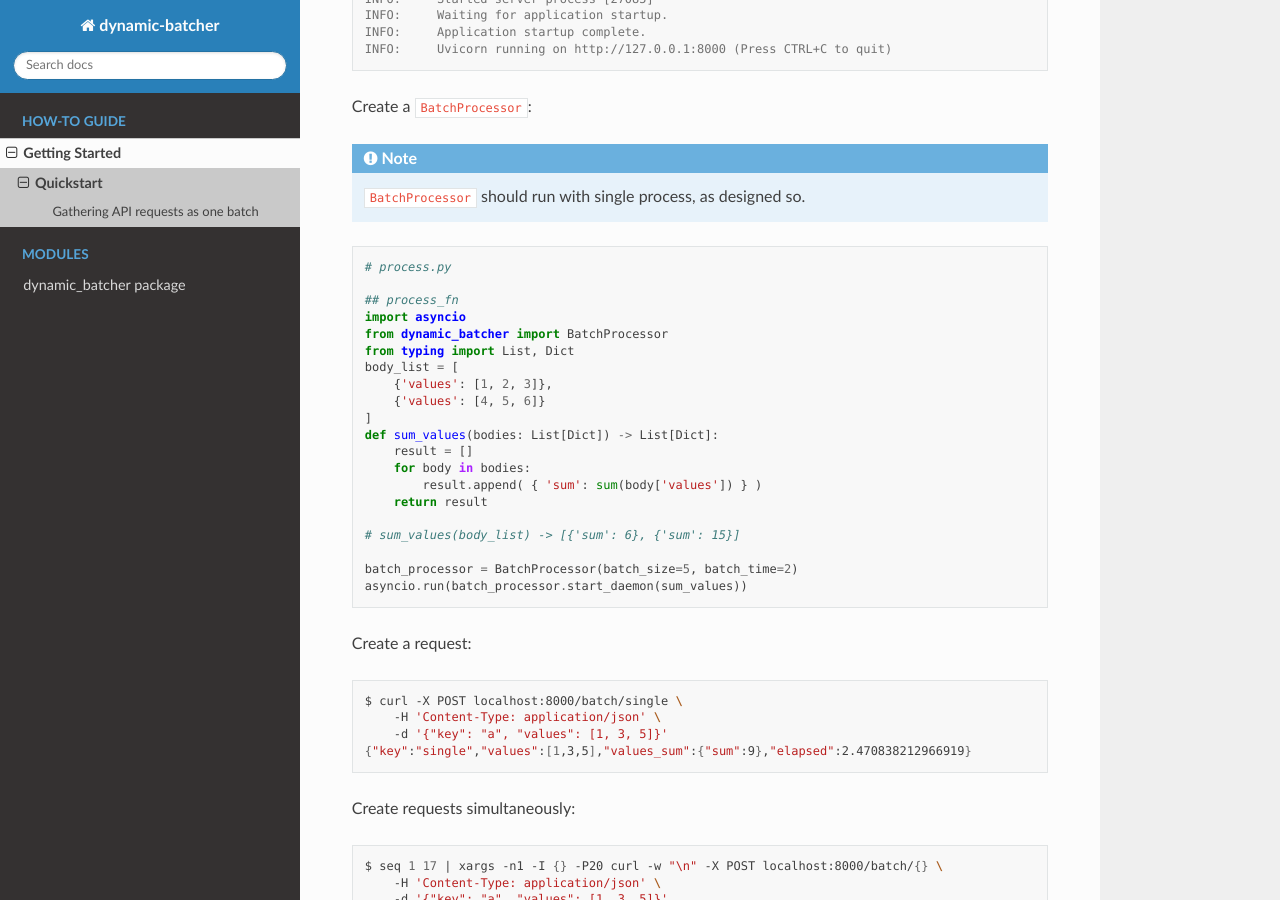
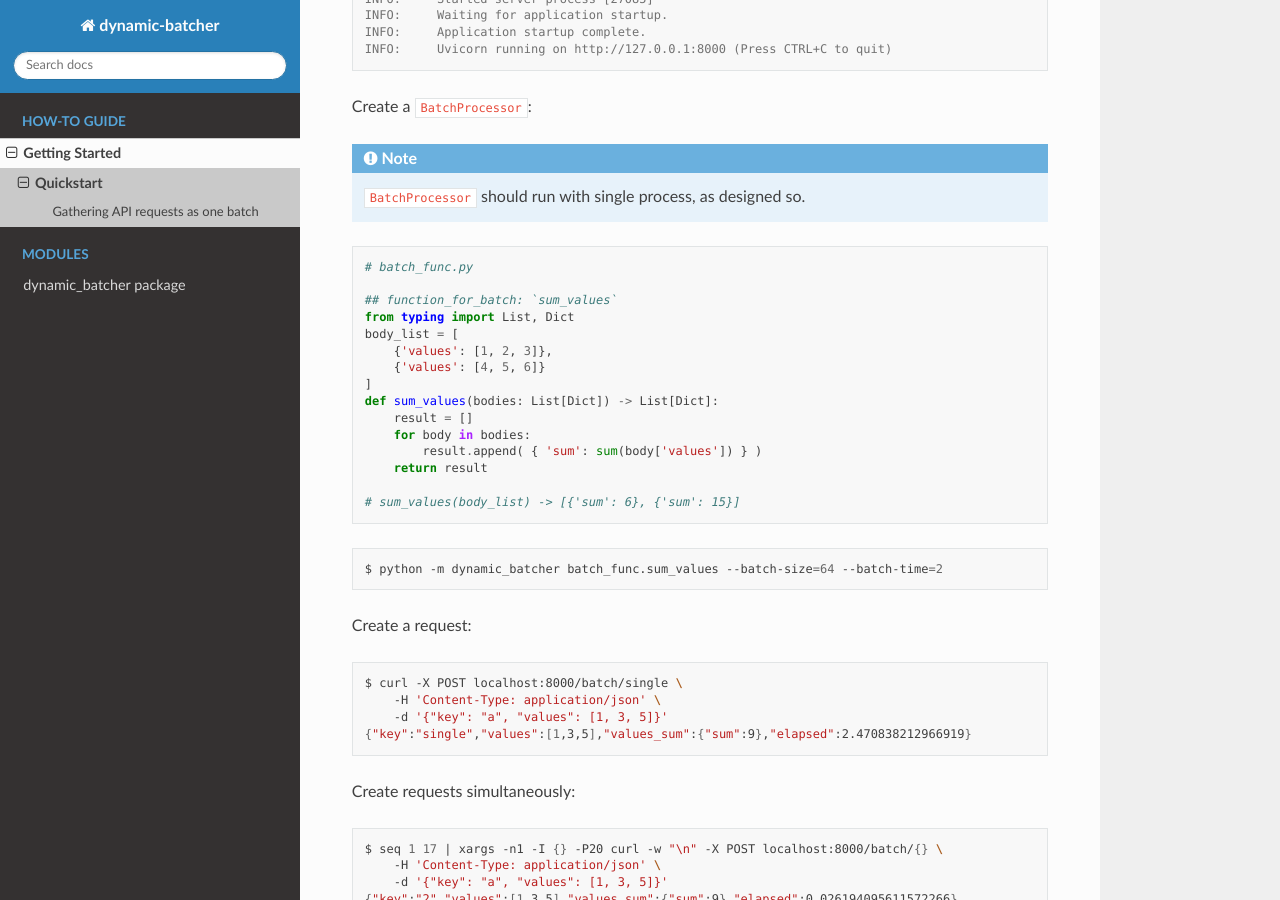
Before and after one commit to pydemia/dynamic-batcher, a Sphinx documentation site: the page built from docs/source/examples-quickstart.rst, in a window 1280 px wide and 900 px high, scrolled down 1388 px. Built offline with Sphinx 7.4.7 and the Read the Docs theme 2.0.0, drawn with Linux system fonts in a browser that asks for light colours; formulas are drawn with MathJax 3.

```diff
--- a/README.rst
+++ b/README.rst
@@ -97,7 +97,7 @@ Run
 
       .. code-block:: bash
 
-        python e2e/batcher/run.py
+        python -m dynamic_batcher e2e.batcher.run.add_1 --batch-size=64 --batch-time=2
 
 * `locust <e2e/locust/>`_
     - RUN:
--- a/docs/source/dynamic_batcher.rst
+++ b/docs/source/dynamic_batcher.rst
@@ -13,5 +13,7 @@ Submodules
    :maxdepth: 5
 
    dynamic_batcher.batcher
+   dynamic_batcher.logger
    dynamic_batcher.redis_engine
    dynamic_batcher.types
+   dynamic_batcher.validate
--- a/docs/source/examples-quickstart.rst
+++ b/docs/source/examples-quickstart.rst
@@ -89,11 +89,9 @@ Create a ``BatchProcessor``:
 
 ::
 
-    # process.py
+    # batch_func.py
 
-    ## process_fn
-    import asyncio
-    from dynamic_batcher import BatchProcessor
+    ## function_for_batch: `sum_values`
     from typing import List, Dict
     body_list = [
         {'values': [1, 2, 3]},
@@ -107,8 +105,9 @@ Create a ``BatchProcessor``:
 
     # sum_values(body_list) -> [{'sum': 6}, {'sum': 15}]
 
-    batch_processor = BatchProcessor(batch_size=5, batch_time=2)
-    asyncio.run(batch_processor.start_daemon(sum_values))
+.. code-block:: bash
+
+    $ python -m dynamic_batcher batch_func.sum_values --batch-size=64 --batch-time=2
 
 
 Create a request:
```
Also changed, not shown: docs/source/dynamic_batcher.logger.rst (added, +7 -0 lines), docs/source/dynamic_batcher.validate.rst (added, +7 -0 lines), docs/source/examples-command-line-interface.rst (added, +59 -0 lines), 3 other files.
